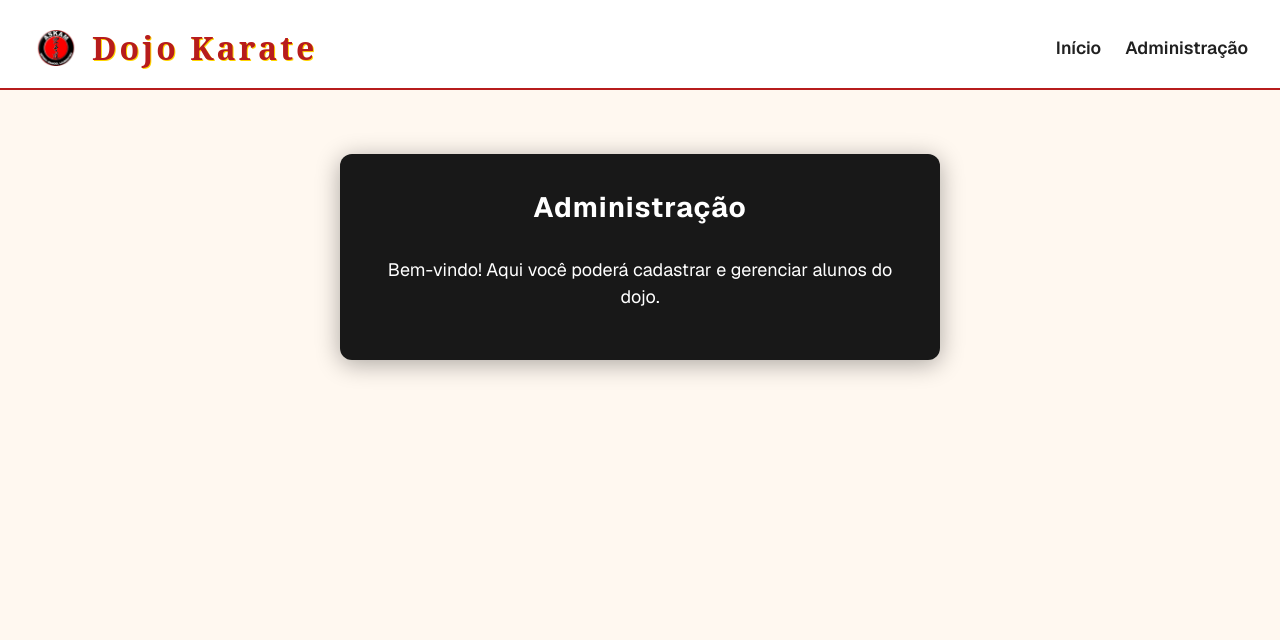
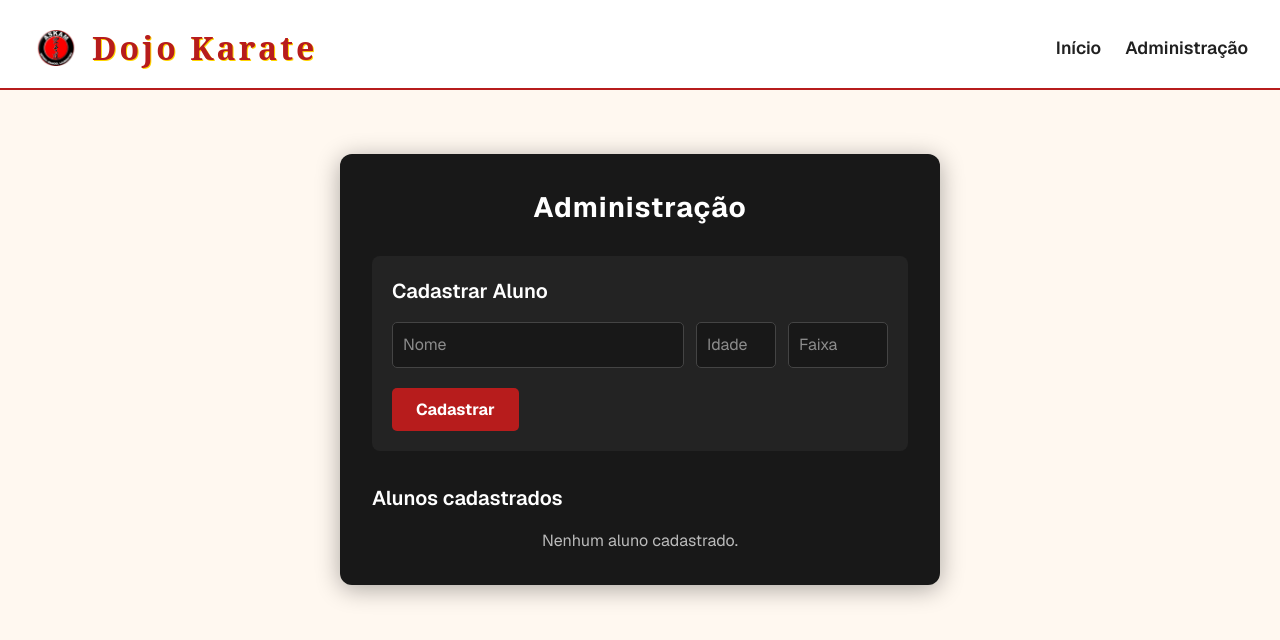
Before and after one commit to Estavaringo/askam-frontend-app, a Next.js app: page /admin/dashboard in a window 1280 px wide. Shown: the top 640 px of the page. Built offline with nearby package versions, Linux system fonts and the light colour scheme.

Commit message:
Implement student management features in admin dashboard

```diff
--- a/src/app/admin/dashboard/page.tsx
+++ b/src/app/admin/dashboard/page.tsx
@@ -1,6 +1,54 @@
 "use client";
+import { useState } from "react";
+
+type Aluno = {
+  id: number;
+  nome: string;
+  idade: string;
+  faixa: string;
+};
 
 export default function Dashboard() {
+  const [alunos, setAlunos] = useState<Aluno[]>([]);
+  const [nome, setNome] = useState("");
+  const [idade, setIdade] = useState("");
+  const [faixa, setFaixa] = useState("");
+  const [editId, setEditId] = useState<number|null>(null);
+
+  function handleSubmit(e: React.FormEvent) {
+    e.preventDefault();
+    if (!nome.trim() || !idade.trim() || !faixa.trim()) return;
+    if (editId !== null) {
+      setAlunos(alunos.map(a => a.id === editId ? { ...a, nome, idade, faixa } : a));
+      setEditId(null);
+    } else {
+      setAlunos([
+        ...alunos,
+        { id: Date.now(), nome, idade, faixa }
+      ]);
+    }
+    setNome("");
+    setIdade("");
+    setFaixa("");
+  }
+
+  function handleEdit(aluno: Aluno) {
+    setEditId(aluno.id);
+    setNome(aluno.nome);
+    setIdade(aluno.idade);
+    setFaixa(aluno.faixa);
+  }
+
+  function handleDelete(id: number) {
+    setAlunos(alunos.filter(a => a.id !== id));
+    if (editId === id) {
+      setEditId(null);
+      setNome("");
+      setIdade("");
+      setFaixa("");
+    }
+  }
+
   return (
     <div style={{
       maxWidth: 600,
@@ -11,10 +59,71 @@
       boxShadow: "0 4px 24px #0005"
     }}>
       <h2 style={{ color: "#fff", marginBottom: 28, textAlign: 'center', letterSpacing: 1, fontWeight: 700, fontSize: 28 }}>Administração</h2>
-      <p style={{ color: '#fff', fontSize: 18, marginBottom: 18, textAlign: 'center' }}>
-        Bem-vindo! Aqui você poderá cadastrar e gerenciar alunos do dojo.
-      </p>
-      {/* Em breve: funcionalidades de cadastro e listagem */}
+      <form onSubmit={handleSubmit} style={{ marginBottom: 32, background: '#232323', borderRadius: 8, padding: 20 }}>
+        <h3 style={{ color: '#fff', marginBottom: 16, fontWeight: 600, fontSize: 20 }}>{editId ? 'Editar Aluno' : 'Cadastrar Aluno'}</h3>
+        <div style={{ display: 'flex', gap: 12, flexWrap: 'wrap', marginBottom: 12 }}>
+          <input
+            type="text"
+            placeholder="Nome"
+            value={nome}
+            onChange={e => setNome(e.target.value)}
+            style={{ flex: 2, minWidth: 120, padding: 10, borderRadius: 5, border: '1.5px solid #444', background: '#181818', color: '#fff', fontSize: 16 }}
+            required
+          />
+          <input
+            type="number"
+            placeholder="Idade"
+            value={idade}
+            onChange={e => setIdade(e.target.value)}
+            style={{ width: 80, padding: 10, borderRadius: 5, border: '1.5px solid #444', background: '#181818', color: '#fff', fontSize: 16 }}
+            required
+          />
+          <input
+            type="text"
+            placeholder="Faixa"
+            value={faixa}
+            onChange={e => setFaixa(e.target.value)}
+            style={{ width: 100, padding: 10, borderRadius: 5, border: '1.5px solid #444', background: '#181818', color: '#fff', fontSize: 16 }}
+            required
+          />
+        </div>
+        <button type="submit" style={{ background: 'var(--primary)', color: '#fff', padding: '0.6em 1.5em', border: 'none', borderRadius: 5, fontWeight: 700, cursor: 'pointer', fontSize: 16, marginTop: 8 }}>
+          {editId ? 'Salvar' : 'Cadastrar'}
+        </button>
+        {editId && (
+          <button type="button" onClick={() => { setEditId(null); setNome(""); setIdade(""); setFaixa(""); }} style={{ marginLeft: 16, background: '#444', color: '#fff', padding: '0.6em 1.5em', border: 'none', borderRadius: 5, fontWeight: 700, cursor: 'pointer', fontSize: 16 }}>
+            Cancelar
+          </button>
+        )}
+      </form>
+      <h3 style={{ color: '#fff', marginBottom: 12, fontWeight: 600, fontSize: 20 }}>Alunos cadastrados</h3>
+      {alunos.length === 0 ? (
+        <div style={{ color: '#bbb', textAlign: 'center', marginTop: 16 }}>Nenhum aluno cadastrado.</div>
+      ) : (
+        <table style={{ width: '100%', background: '#232323', borderRadius: 8, overflow: 'hidden', color: '#fff', fontSize: 16 }}>
+          <thead>
+            <tr style={{ background: '#222' }}>
+              <th style={{ padding: 8, fontWeight: 700 }}>Nome</th>
+              <th style={{ padding: 8, fontWeight: 700 }}>Idade</th>
+              <th style={{ padding: 8, fontWeight: 700 }}>Faixa</th>
+              <th style={{ padding: 8 }}></th>
+            </tr>
+          </thead>
+          <tbody>
+            {alunos.map(aluno => (
+              <tr key={aluno.id}>
+                <td style={{ padding: 8 }}>{aluno.nome}</td>
+                <td style={{ padding: 8 }}>{aluno.idade}</td>
+                <td style={{ padding: 8 }}>{aluno.faixa}</td>
+                <td style={{ padding: 8, display: 'flex', gap: 8 }}>
+                  <button onClick={() => handleEdit(aluno)} style={{ background: '#ffd600', color: '#181818', border: 'none', borderRadius: 4, padding: '0.3em 1em', fontWeight: 700, cursor: 'pointer' }}>Editar</button>
+                  <button onClick={() => handleDelete(aluno.id)} style={{ background: '#b71c1c', color: '#fff', border: 'none', borderRadius: 4, padding: '0.3em 1em', fontWeight: 700, cursor: 'pointer' }}>Excluir</button>
+                </td>
+              </tr>
+            ))}
+          </tbody>
+        </table>
+      )}
     </div>
   );
 }
```
